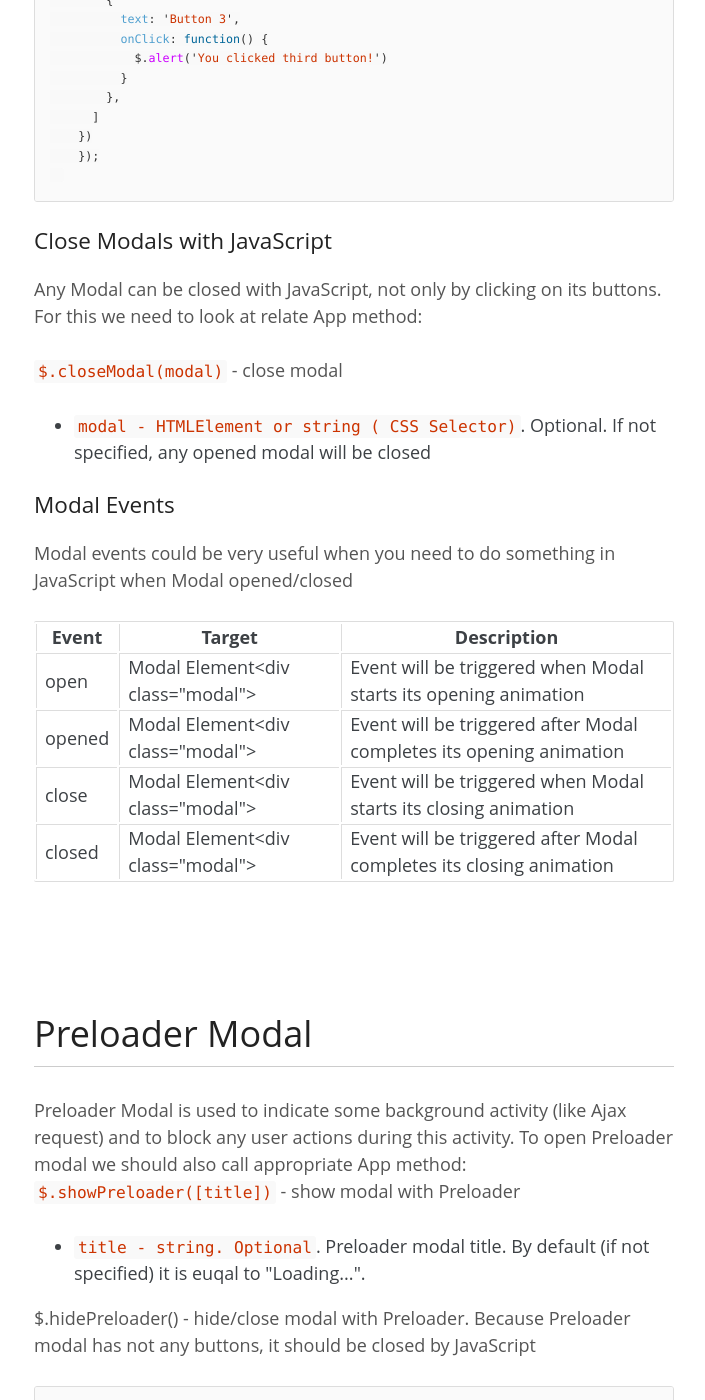
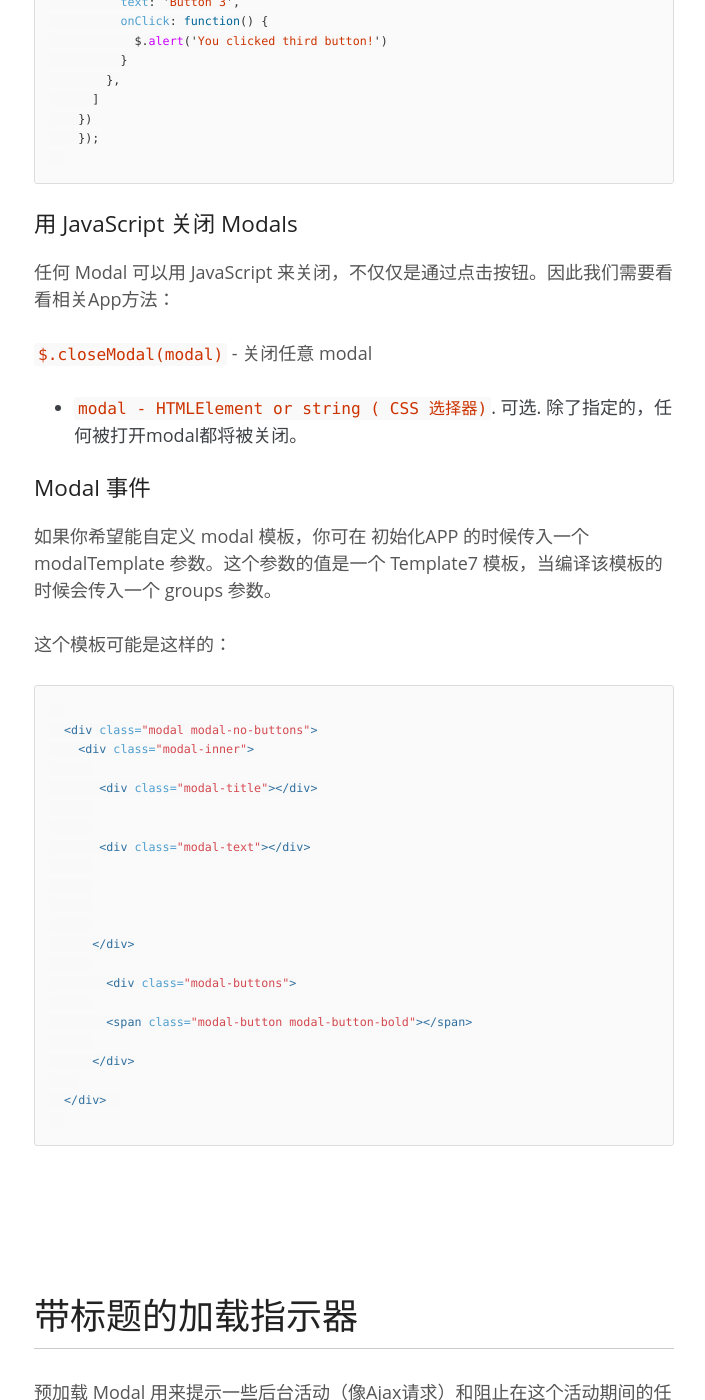
Before and after one commit to lihongxun945/light7-cn, a Jekyll site: the page built from docs/components.html, in a window 1280 px wide and 1400 px high, scrolled down 30373 px. Shown: the whole window, without its empty margins (179-884 px from the left). Built offline with Jekyll 4.4.1, drawn with Linux system fonts in a browser that asks for light colours; a style sheet for code colours, icons or effects is not loaded; some of the changed text lies outside the part shown.

```diff
--- a/docs/_includes/_components/modal.html
+++ b/docs/_includes/_components/modal.html
@@ -1,23 +1,24 @@
 <article class="component" id="modal">
   <h2 class="component-title">Modal</h2>
-  <p class="component-description">Modal is a small content pane that pops up over App's main content. Modals are usualy used to ask something from user, or to notify or warn user. Modal as all other overlays is part of so called "Temporary Views".</p>
-  <p class="component-description">Modal can be opened only using JavaScript:</p>
+  <p class="component-description">Modal 是从App的主要内容区域上弹出的一小块内容块. Modals经常被用来向用户询问信息，或通知或警告用户。 Modal和其他所有的遮罩图层一样，是所谓的“临时视图”的一部分。</p>
+  <p class="component-description">Modals 可以只用JavaScript打开。所以让我们来看看使用modals的相关APP方法</p>
 
-  <h3 class="component-title">Predefined Modals</h3>
+  <h3 class="component-title">预定义的 Modals</h3>
   <ul>
-    <li>Buttons text for predefined modals (like "Ok" and "Cancel") can be also changed by <code>$.modal.prototype.defaults</code></li>
+    <li>1.注意，如果你没有指定预定义的modal标题，它讲使用默认的标题，这个可以在App 初始化时，通过传递 modalTitle 参数改变。</li>
+    <li>2.预定义modals的按钮文本(如 "Ok" 和 "Cancel") 也可以在 App 初始化时，通过传递 modalButtonOk 和 modalButtonCancel 参数改变。</li>
   </ul>
-  <p class="component-description">First of all, let's look on most used and already predefined modals in Framework7::</p>
+  <p class="component-description">首先，让我们看看已经预定义的最常用的modal:</p>
 
   <h3 class="component-title">Alert</h3>
-  <p class="component-description">To open Alert modal we should call one of the following App methods:：<code>$.alert(text, [title, callbackOk])</code> </br> or </br> <code>$.alert(text, [callbackOk])</code></p>
+  <p class="component-description">我们需要调用以下任一一种App方法来打开Alert modal ：<code>$.alert(text, [title, callbackOk])</code> </br>或者</br> <code>$.alert(text, [callbackOk])</code></p>
 
   <ul>
-    <li><code>text</code> - string. Text to alert</li>
-    <li><code>title</code> - string. Optional. Alert modal title</li>
-    <li><code>callbackOk</code>  - function. Optional.Callback function that will be executed when user click "Ok" button on Alert modal</li>
+    <li><code>text</code> - string. Alert文本</li>
+    <li><code>title</code> - string. Optional. Alert modal 标题</li>
+    <li><code>callbackOk</code>  - function. Optional.在Alert modal下，当用户点击“Ok”按钮时，回调函数将被执行。</li>
   </ul>
-  <p class="component-description">This method returns dynamically created modal's HTMLElement.</p>
+  <p class="component-description">该方法返回动态创建的modal的HTML元素。</p>
   <div class="component-example component-example-fullbleed">
     <div class="">
       <div class="content-block">
@@ -28,7 +29,8 @@
       </div>
       <script type="text/javascript">
         $(function(){
-           $.modal.prototype.defaults.modalContainer = ".device-content"; //only for demo, please don't copy this line to your own code
+          //只在本站例子中需要加这行改变容器，默认document.body
+           $.modal.prototype.defaults.modalContainer = ".device-content";
            $(document).on('click','.alert-text',function () {
               $.alert('Here goes alert text haha');
            });
@@ -98,16 +100,15 @@
 
 <article class="component active">
   <h3 class="component-title">Confirm</h3>
-  <p class="component-description">Confirm modal usualy used when it is required to confirm some action. To open Confirm modal we should also call one of the following App methods:</p>
-  <code>myApp.confirm(text, [title, callbackOk, callbackCancel])</code>
-  or
-  <code>myApp.confirm(text, [callbackOk, callbackCancel])</code>
+  <p class="component-description">Confirm modal 经常在需要确认一些行为时被使用. 打开Alert modal同样也需要调用以下任一一种App方法：<code>$.confirm(text, [title, callbackOk, callbackCancel])</code></br>或者 </br>
+ <code>$.confirm(text, [callbackOk, callbackCancel])</code></p>
   <ul>
-    <li><code>text  - string. Text to Confirm</code></li>
-    <li><code>title - string. Optional</code>. Confirm modal title</li>
-    <li><scode>callbackOk  - function. Optional</code>. Callback function that will be executed when user click "Ok" button on Confirm modal (when user confirm action)</li>
-    <li><code>callbackCancel  - function. Optional</code>. Callback function that will be executed when user click "Cancel" button on Confirm modal (when user dismiss action)</li>
+    <li><code>text  - string. Confirm 文本</code></li>
+    <li><code>title - string. Optional</code>. Confirm modal 标题</li>
+    <li><scode>callbackOk  - function. Optional</code>. 在 Confirm modal下，当用户点击“Ok”按钮时，回调函数将被执行。(当用户确认操作）</li>
+    <li><code>callbackCancel  - function. Optional</code>. 在 Confirm modal下，当用户点击“Cancel”按钮时，回调函数将被执行。(当用户不想进行操作)</li>
   </ul>
+  <p class="component-description">该方法返回动态创建的modal的HTML元素。</p>
   <div class="component-example component-example-fullbleed">
     <div class="">
       <div class="content-block">
@@ -204,15 +205,15 @@
 
 <article class="component active">
   <h3 class="component-title">Prompt</h3>
-  <p class="component-description">Prompt modal used when it is required to get some data/answer from user. To open Prompt modal we should also call one of the following App methods:</br>
-  <code>myApp.prompt(text, [title, callbackOk, callbackCancel])</code>
-  <code>$.prompt(text, [callbackOk, callbackCancel])</code></p>
+  <p class="component-description">Prompt modal 经常在需要从用户那里得到一些数据/答案时使用。打开 Prompt modal同样也需要调用以下任一一种App方法：<code>$.prompt(text, [title, callbackOk, callbackCancel])</code></br>或者</br>
+ <code>$.prompt(text, [callbackOk, callbackCancel])</code></p>
   <ul>
-    <li><code>text - string</code>. Prompt text/question</li>
-    <li><code>title  - string</code>. Optional. Prompt modal Title</li>
-    <li><code>callbackOk  - function</code>. Optional. OK button callback, As an argument function receives value of text input</li>
-    <li><code>callbackCancel - function</code>. Optional. calcel button callback</li>
+    <li><code>text - string</code>. Prompt 文本/问题</li>
+    <li><code>title  - string</code>. Optional. Prompt modal 标题</li>
+    <li><code>callbackOk  - function</code>. Optional. 在 Prompt modal下，当用户点击“Ok”按钮时，回调函数将被执行。回调函数的参数是输入框的值</li>
+    <li><code>callbackCancel - function</code>. Optional. 在 Prompt modal下，当用户点击“Cancel”按钮时，回调函数将被执行。回调函数的参数是输入框的值</li>
   </ul>
+  <p class="component-description">该方法返回动态创建的modal的HTML元素。</p>
   <div class="component-example component-example-fullbleed">
     <div class="">
       <div class="content-block">
@@ -310,46 +311,47 @@
 
 
 <article class="component active">
-  <h3 class="component-title">Modals</h3>
-  <p class="component-description">Ok, all predefined modals were just particular case (like shortcuts) of full Modal methods. Let's look how to create custom modals: </p>
-  <p class="component-description"><code>$.modal(parameters)</code> - show custom modal </p>
+  <h3 class="component-title">自定义Modals</h3>
+  <p class="component-description">Ok, 所有的预定义modals都只是一些适用于特定的场景的方法. 让我们看看如何创建自定义的 modals: </p>
+  <p class="component-description"><code>$.modal(parameters)</code> - 显示 custom modal </p>
   <ul>
-    <li><code>parameters - object</code>. Parameters/options of modal</li>
+    <li><code>parameters - object</code>. Modal 的 parameters/options对象</li>
   </ul>
-  <p class="component-description">Here is the list of Modal parameters:</p>
+  <p class="component-description">该方法返回动态创建的modal的HTML元素。 </p>
+  <p class="component-description">这里有 Modal 的参数列表: </p>
   <table class="params-table">
     <thead>
       <tr>
-        <th>Parameter</th>
-        <th>Type</th>
-        <th>Default</th>
-        <th>Description</th>
+        <th>参数</th>
+        <th>类型</th>
+        <th>默认值</th>
+        <th>描述</th>
       </tr>
     </thead>
     <tbody>
       <tr>
         <td>title</td>
-        <td>string</td>
+        <td>字符串</td>
         <td></td>
-        <td>Optional. String with Modal title (could be HTML string)</td>
+        <td>可选. Modal 标题 (可以是html字符串)</td>
       </tr>
       <tr>
         <td>text</td>
-        <td>string</td>
+        <td>字符串</td>
         <td></td>
-        <td>Optional. String with Modal text (could be HTML string)</td>
+        <td>可选. Modal 文本 (可以是html字符串)</td>
       </tr>
       <tr>
         <td>afterText</td>
-        <td>string</td>
+        <td>字符串</td>
         <td></td>
-        <td>Optional. String with text (could be HTML string) that will be placed after "text"</td>
+        <td>可选. 将被放在"text"后的文本 (可以是html字符串)</td>
       </tr>
       <tr>
         <td>buttons</td>
-        <td>array</td>
+        <td>数组</td>
         <td></td>
-        <td>Optional. Array of buttons. Each button should be presented as Object with button parameters (look below)</td>
+        <td>可选. 按钮数组. 每个按钮应该被表示为带按钮参数的对象 (看下面)</td>
       </tr>
       <tr>
         <td>verticalButtons</td>
@@ -359,50 +361,50 @@
       </tr>
       <tr>
         <td>onClick</td>
-        <td>function</td>
+        <td>函数</td>
         <td></td>
-        <td>Optional. Callback function that will be executed when user clicks any of Modal's button. As arguments it receives <b>modal</b> (with Modal's HTMLElement) and <b>index</b> (with index number of clicked button)</td>
+        <td>可选. 回调函数将在用户点击任何Modal按钮后被触发执行. 它接收 <b>modal</b> (Modal的 HTML元素) 和 <b>index</b>作为参数 (被点击按钮的索引号)</td>
       </tr>
     </tbody>
   </table>
-  <p class="component-description">Let's look at Button's parameters:</p>
+  <p class="component-description">让我们一起来看看按钮参数: </p>
   <table class="params-table">
     <thead>
       <tr>
-        <th>Parameter</th>
-        <th>Type</th>
-        <th>Default</th>
-        <th>Description</th>
+        <th>参数</th>
+        <th>类型</th>
+        <th>默认值</th>
+        <th>描述</th>
       </tr>
     </thead>
     <tbody>
       <tr>
         <td>text</td>
-        <td>string</td>
+        <td>字符串</td>
         <td></td>
-        <td>String with Button's text (could be HTML string)</td>
+        <td>按钮文本 (可以是 HTML 字符串)</td>
       </tr>
       <tr>
         <td>bold</td>
-        <td>boolean</td>
+        <td>布尔值</td>
         <td>false</td>
-        <td>Optional. Set to true for bold button text</td>
+        <td>可选. 设置为true会加粗按钮文本</td>
       </tr>
       <tr>
         <td>close</td>
-        <td>boolean</td>
+        <td>布尔值</td>
         <td>true</td>
-        <td>Optional. If "true" then modal will be closed after click on this button</td>
+        <td>可选. 如果是“true”，点击这个按钮后modal会被关闭</td>
       </tr>
       <tr>
         <td>onClick</td>
-        <td>function</td>
+        <td>函数</td>
         <td></td>
-        <td>Optional. Callback function that will be executed when user click this button</td>
+        <td>可选. 用户点击这个按钮后，回调函数会被执行</td>
       </tr>
     </tbody>
   </table>
-  <p class="component-description">Such configuration options allows to create flexible modals. Let's look at some examples.</p>
+  <p class="component-description">这样的配置选项允许我们创建灵活的modals。让我们来看一些例子 </p>
   <div class="component-example component-example-fullbleed">
     <div class="">
       <div class="content-block">
@@ -517,7 +519,7 @@
   </div>
   {% highlight html %}
   <header class="bar bar-nav">
-      <h1 class="title">Custom Modals</h1>
+      <h1 class="title">自定义Modals</h1>
   </header>
   ...
   <div class="content">
@@ -632,55 +634,47 @@
     })
     });
   {% endhighlight %}
-    <h3 class="component-title">Close Modals with JavaScript</h3>
-    <p class="component-description">Any Modal can be closed with JavaScript, not only by clicking on its buttons. For this we need to look at relate App method:</p>
-    <p class="component-description"><code>$.closeModal(modal)</code> - close modal</p>
+    <h3 class="component-title">用 JavaScript 关闭 Modals</h3>
+    <p class="component-description">任何 Modal 可以用 JavaScript 来关闭，不仅仅是通过点击按钮。因此我们需要看看相关App方法：</p>
+    <p class="component-description"><code>$.closeModal(modal)</code> - 关闭任意 modal</p>
     <ul>
-      <li><code>modal - HTMLElement or string ( CSS Selector)</code>. Optional. If not specified, any opened modal will be closed
-      </li>
+      <li><code>modal - HTMLElement or string ( CSS 选择器)</code>. 可选. 除了指定的，任何被打开modal都将被关闭。</li>
     </ul>
-     <h3 class="component-title">Modal Events</h3>
-     <p class="component-description">Modal events could be very useful when you need to do something in JavaScript when Modal opened/closed</p>
-     <table class="events-table">
-       <thead>
-         <tr>
-           <th>Event</th>
-           <th>Target</th>
-           <th>Description</th>
-         </tr>
-       </thead>
-       <tbody>
-         <tr>
-           <td>open</td>
-           <td>Modal Element<span>&lt;div class="modal"&gt;</span></td>
-           <td>Event will be triggered when Modal starts its opening animation</td>
-         </tr>
-         <tr>
-           <td>opened</td>
-           <td>Modal Element<span>&lt;div class="modal"&gt;</span></td>
-           <td>Event will be triggered after Modal completes its opening animation</td>
-         </tr>
-         <tr>
-           <td>close</td>
-           <td>Modal Element<span>&lt;div class="modal"&gt;</span></td>
-           <td>Event will be triggered when Modal starts its closing animation</td>
-         </tr>
-         <tr>
-           <td>closed</td>
-           <td>Modal Element<span>&lt;div class="modal"&gt;</span></td>
-           <td>Event will be triggered after Modal completes its closing animation</td>
-         </tr>
-       </tbody>
-     </table>
+     <h3 class="component-title">Modal 事件</h3>
+        <p class="component-description">如果你希望能自定义 modal 模板，你可在 初始化APP 的时候传入一个 modalTemplate 参数。这个参数的值是一个 Template7 模板，当编译该模板的时候会传入一个 groups 参数。</p>
+        <p class="component-description">这个模板可能是这样的：</p>
+  {% highlight html %}
+  <div class="modal {{#unless buttons}}modal-no-buttons{{/unless}}">
+    <div class="modal-inner">
+      {{#if title}}
+       <div class="modal-title">{{title}}</div>
+      {{/if}}
+      {{#if text}}
+       <div class="modal-text">{{text}}</div>
+      {{/if}}
+      {{#if afterText}}
+      {{afterText}}
+      {{/if}}
+      </div>
+      {{#if buttons}}
+        <div class="modal-buttons">
+      {{#each buttons}}
+        <span class="modal-button {{#if bold}}modal-button-bold{{/if}}">{{text}}</span>
+      {{/each}}
+      </div>
+    {{/if}}
+  </div>
+  {% endhighlight %}
 </article>
 
 <article class="component active" id='preloader'>
-  <h2 class="component-title">Preloader Modal</h2>
-  <p class="component-description">Preloader Modal is used to indicate some background activity (like Ajax request) and to block any user actions during this activity. To open Preloader modal we should also call appropriate App method: <code>$.showPreloader([title])</code> - show modal with Preloader</p>
+  <h2 class="component-title">带标题的加载指示器</h2>
+  <p class="component-description">预加载 Modal 用来提示一些后台活动（像Ajax请求）和阻止在这个活动期间的任何用户操作。 打开预加载 modal 我们也需要调用适当的App方法: $.show预加载(<code>[title]</code>)- 显示 预加载 modal</p>
   <ul>
-    <li><code>title  - string. Optional</code>. Preloader modal title. By default (if not specified) it is euqal to "Loading...". </li>
+    <li><code>title  - string. Optional</code>. 预加载 modal 标题. 默认（没有指定）的时候，它等同于 "Loading...". 你可以在App初始化时通过 modal预加载Title 参数改变默认的 预加载 标题。</li>
   </ul>
-  <p class="component-description">$.hidePreloader() - hide/close modal with Preloader. Because Preloader modal has not any buttons, it should be closed by JavaScript</p>
+  <p class="component-description">该方法返回动态创建的modal的HTML元素。</p>
+  <p class="component-description">$.hide预加载() - 隐藏/关闭 预加载 modal. 因为 预加载 modal 没有任何按钮, 它应该用 JavaScript 来关闭</p>
   <div class="component-example component-example-fullbleed">
     <div class="">
       <div class="content-block">
@@ -705,7 +699,7 @@
   </div>
   {% highlight html %}
   <header class="bar bar-nav">
-    <h1 class="title">Preloader Modal</h1>
+    <h1 class="title">预加载 Modal (Preloader Modal)</h1>
   </header>
   ...
   <div class="content">
@@ -733,10 +727,10 @@
 </article>
 
 <article class="component active">
-  <h3 class="component-title">Indicator</h3>
-  <p class="component-description">If you don't need such "big" modal window like Preloader Modal to indicate activity, you can use simple and small indicator modal: </p>
-  <p class="component-description">$.showIndicator() - show indicator modal </p>
-  <p class="component-description">$.hideIndicator() - hide/close modal with Indicator. Because Indicator modal has not any buttons, it should be closed by JavaScript</p>
+  <h3 class="component-title">迷你指示器</h3>
+  <p class="component-description">如果你不需要用像预加载Modal这样如此大的modal 窗口去指示活动, 你可以使用简单并且小的指示器modal: </p>
+  <p class="component-description">$.showIndicator() - 显示指示器 modal </p>
+  <p class="component-description">$.hideIndicator() - 隐藏/关闭指示器 modal. 因为指示器modal没有任何按钮, 它需要用JavaScript来关闭 </p>
   <div class="component-example component-example-fullbleed">
     <div class="">
       <div class="content-block">
@@ -755,7 +749,7 @@
   </div>
   {% highlight html %}
   <header class="bar bar-nav">
-      <h1 class="title">indicator</h1>
+      <h1 class="title">指示器(indicator)</h1>
   </header>
   ...
   <div class="content">
@@ -777,11 +771,13 @@
 
 <article class="component active" id='toast' data-url='toast'>
   <h2 class="component-title">toast</h2>
-  <p class="component-description">Toast is a verfy light modal, It will not disturb user and will disapear after 3 seconds</p>
+  <p class="component-description">toast是一种轻量的提示，在页面中间显示，并且会在2秒之后自动消失。</p>
+  <p>可以用来显示一些不会打断用户操作的提示。</p>
 
 {% highlight js %}
-$.toast("Error!");
+$.toast("操作失败");
 {% endhighlight %}
+  <p>toast 组件后续会支持不同的情景，包括操作成功、操作失败等，显示出不同的颜色</p>
 </article>
 
 <article class="component active" id='popover' data-url='popover'>
```
Also changed, not shown: docs/_includes/_components/photo-browser.html (+27 -5 lines).
